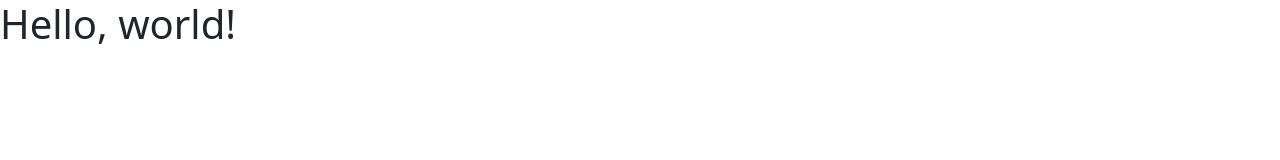
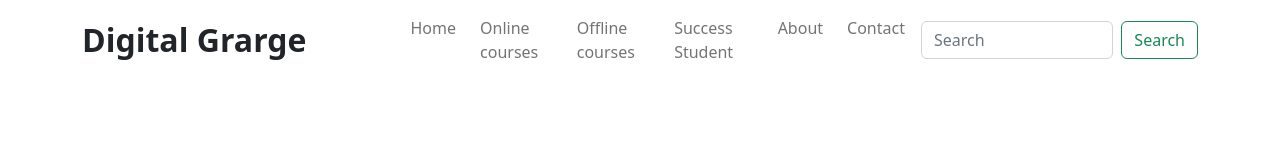
Before and after one commit to mahmud75/edTech-website-main, a plain HTML site: page index.html in a window 1280 px wide. Drawn offline with nearby package versions, Linux system fonts and the light colour scheme.

Commit message:
Added Navigation Bar inside Header Section

```diff
--- a/index.html
+++ b/index.html
@@ -3,7 +3,7 @@
   <head>
     <meta charset="utf-8" />
     <meta name="viewport" content="width=device-width, initial-scale=1" />
-    <title>Bootstrap demo</title>
+    <title>Digital learning courses</title>
     <link
       href="https://cdn.jsdelivr.net/npm/bootstrap@5.2.0/dist/css/bootstrap.min.css"
       rel="stylesheet"
@@ -11,8 +11,69 @@
       crossorigin="anonymous"
     />
   </head>
+  <!-- Header section-->
+  <header>
+    <!-- navigation bar start  -->
+    <nav class="navbar navbar-expand-lg">
+      <div class="container">
+        <a class="navbar-brand text-dark fw-semibold fs-2 pe-5 me-5" href="#"
+          >Digital Grarge</a
+        >
+        <button
+          class="navbar-toggler"
+          type="button"
+          data-bs-toggle="collapse"
+          data-bs-target="#navbarTogglerDemo02"
+          aria-controls="navbarTogglerDemo02"
+          aria-expanded="false"
+          aria-label="Toggle navigation"
+        >
+          <span class="navbar-toggler-icon"></span>
+        </button>
+        <div class="collapse navbar-collapse" id="navbarTogglerDemo02">
+          <ul class="navbar-nav me-auto mb-2 mb-lg-0">
+            <li class="nav-item">
+              <a class="nav-link pe-3" aria-current="page" href="#">Home</a>
+            </li>
+            <li class="nav-item">
+              <a class="nav-link pe-3" aria-current="page" href="#"
+                >Online courses</a
+              >
+            </li>
+            <li class="nav-item">
+              <a class="nav-link pe-3" aria-current="page" href="#"
+                >Offline courses</a
+              >
+            </li>
+            <li class="nav-item">
+              <a class="nav-link pe-3" aria-current="page" href="#"
+                >Success Student</a
+              >
+            </li>
+            <li class="nav-item">
+              <a class="nav-link pe-3" aria-current="page" href="#">About</a>
+            </li>
+            <li class="nav-item">
+              <a class="nav-link pe-3" aria-current="page" href="#">Contact</a>
+            </li>
+          </ul>
+          <form class="d-flex" role="search">
+            <input
+              class="form-control me-2"
+              type="search"
+              placeholder="Search"
+              aria-label="Search"
+            />
+            <button class="btn btn-outline-success" type="submit">
+              Search
+            </button>
+          </form>
+        </div>
+      </div>
+    </nav>
+    <!-- navigation bar end  -->
+  </header>
   <body>
-    <h1>Hello, world!</h1>
     <script
       src="https://cdn.jsdelivr.net/npm/bootstrap@5.2.0/dist/js/bootstrap.bundle.min.js"
       integrity="sha384-A3rJD856KowSb7dwlZdYEkO39Gagi7vIsF0jrRAoQmDKKtQBHUuLZ9AsSv4jD4Xa"
```
